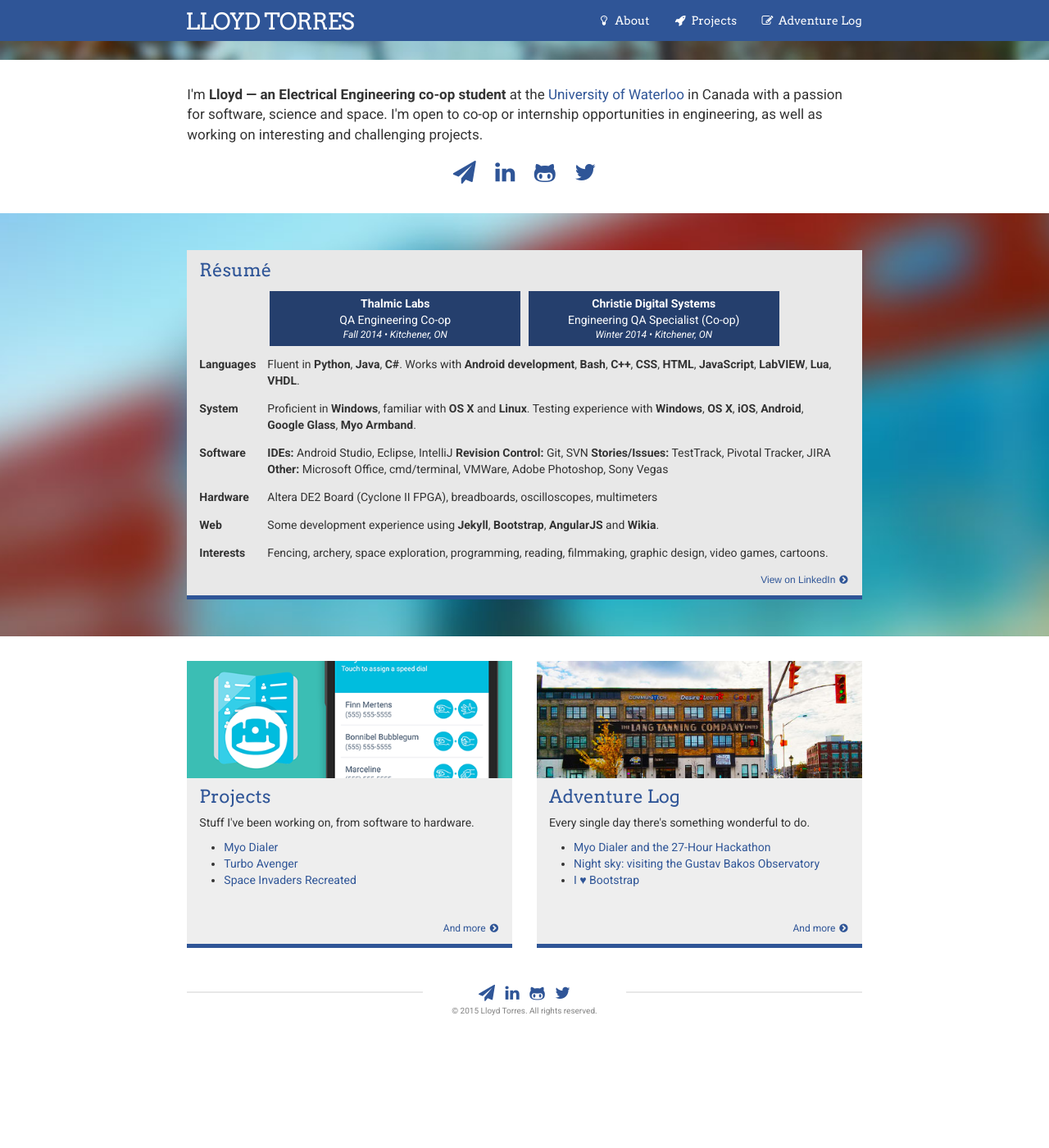
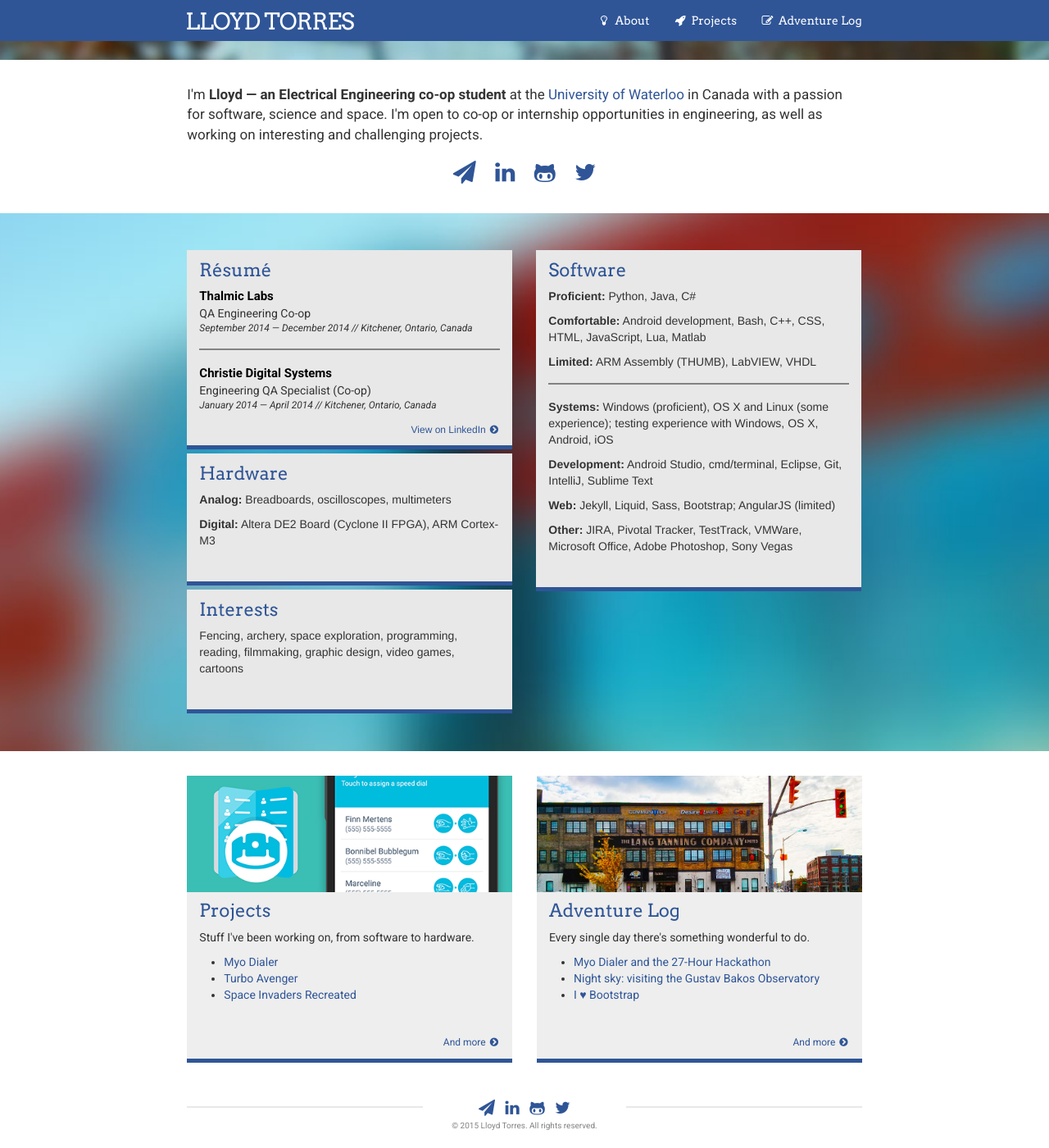
Before and after one commit to lloydtorres/lloydtorres.github.io, a Jekyll site: the page built from index.html, in a window 1280 px wide and 1400 px high, scrolled down 277 px. Shown: the whole window at 82% size. Built offline with Jekyll 4.4.1, drawn with Linux system fonts in a browser that asks for light colours; nearby versions of some CDN libraries; before the commit the page ends 1537 px from its top, so only the background shows below that.

Commit message:
Replace resume table with resume cards

```diff
--- a/_sass/_layout.scss
+++ b/_sass/_layout.scss
@@ -373,21 +373,25 @@
     }
 }
 
-.resume-container {
+.resume-space {
+    margin-top: 45px;
+    margin-bottom: 40px;
+}
+
+.resume-card {
     position: relative;
     background-color: $grey-color-light;
-    margin-top: 45px;
-    margin-bottom: 45px;
+    margin-bottom: 5px;
     border-bottom: 5px solid $mignonic-blue;
 }
 
 .resume-content {
     padding: 15px;
-    margin-bottom: 20px;
+    margin-bottom: 15px;
 
     h2 {
         margin-top: -3px;
-        margin-bottom: -1px;
+        margin-bottom: 5px;
         font-size: 22px;
         font-family: 'Arvo', serif;
         color: $mignonic-blue;
@@ -396,42 +400,32 @@
             color: $mignonic-blue;
         }
     }
+
 }
 
-.job-container {
-    padding-top: 10px;
-}
-
-.job-padding-override {
-    padding: 5px !important;
-    margin: 0 !important;
+.resume-entry {
+    margin-top: 10px;
+    margin-bottom: 10px;
 }
 
 .job-entry {
     width: 100%;
     height: auto;
+    margin-top: 10px;
+    margin-bottom: 10px;
+    width: 100%;
     display: block;
-    margin-left: auto;
-    margin-right: auto;
-    text-align: center;
-    padding: 5px;
-    width: 100%;
     font-family: 'Roboto', sans-serif;
-    color: white;
-    background-color: #253F6D;
 
     a {
-        color: white !important;
+        color: black !important;
     }
 
-    span {
-        display: block;
-    }
-
-    strong {
-        font-size: 14px;
+    .company {
+        font-size: 15px;
+        font-weight: bold;
         @include media-query($on-palm) {
-            font-size: 17px;
+            font-size: 18px;
         }
     }
 
@@ -443,11 +437,17 @@
     }
 }
 
-.job-desc {
-    color: white;
-    height: 50%;
-    text-align: center;
-    vertical-align: middle;
+.resume-divider {
+
+    height: 15px;
+
+    .inner {
+        border-bottom: 2px solid $grey-color;
+        height: 50%;
+        width: 100%;
+        margin-left: auto;
+        margin-right: auto;
+    }
 }
 
 .skill-overview {
--- a/index.html
+++ b/index.html
@@ -37,58 +37,101 @@
         <div class="curtain-header" style="background-image: url('/images/headers/resume-header.jpg');">
             <div class="container col-md-offset-2 col-md-8">
 
-                <div class="resume-container">
-                    <div class="resume-content">
-                        <h2><a href="https://www.linkedin.com/in/lartorres">Résumé</a></h2>
+                        <script>
+                        var $container = $('#masonry');
+                        $container.imagesLoaded( function() {
+                            $container.masonry({
+                                columnWidth: '.col-sm-6',
+                                itemSelector: '.col-sm-6'
+                            });
+                        });
+                        </script>
 
-                        <div class="row col-md-offset-1 col-md-10 job-container">
-                            <div class="col-sm-6 job-padding-override">
+                <div class="row resume-space js-masonry" id="masonry" data-masonry-options='{ "columnWidth": ".col-sm-6", "itemSelector": ".col-sm-6" }'>
+
+                    <div class="col-sm-6">
+
+                        <div class="resume-card resume-down-margin">
+                            <div class="resume-content">
+                                <h2><a href="https://www.linkedin.com/in/lartorres">Résumé</a></h2>
+
                                 <div class="job-entry">
-                                    <span><strong><a href="https://www.thalmic.com/">Thalmic Labs</a></strong></span>
-                                    <span class="position">QA Engineering Co-op</span>
-                                    <span class="caption">Fall 2014 • Kitchener, ON</span>
+                                    <div class="company"><a href="https://www.thalmic.com/">Thalmic Labs</a></div>
+                                    <div>QA Engineering Co-op</div>
+                                    <div class="caption">September 2014 — December 2014 // Kitchener, Ontario, Canada</div>
                                 </div>
+
+                                <div class="resume-divider"><div class="inner"></div></div>
+
+                                <div class="job-entry">
+                                    <div class="company"><a href="http://www.christiedigital.com/">Christie Digital Systems</a></div>
+                                    <div>Engineering QA Specialist (Co-op)</div>
+                                    <div class="caption">January 2014 — April 2014 // Kitchener, Ontario, Canada</div>
+                                </div>
+
                             </div>
-                            <div class="col-sm-6 job-padding-override">
-                                <div class="job-entry">
-                                    <span><strong><a href="http://www.christiedigital.com/">Christie Digital Systems</a></strong></span>
-                                    <span class="position">Engineering QA Specialist (Co-op)</span>
-                                    <span class="caption">Winter 2014 • Kitchener, ON</span>
+                            <a href="https://www.linkedin.com/in/lartorres" class="more">View on LinkedIn<span class="fa fa-chevron-circle-right"></span></a>
+                        </div>
+
+                    </div>
+
+                    <div class="col-sm-6">
+
+                        <div class="resume-card">
+                            <div class="resume-content">
+                                <h2>Software</h2>
+
+                                <div class="resume-entry">
+                                    <p><strong>Proficient:</strong> Python, Java, C#</p>
+                                    <p><strong>Comfortable:</strong> Android development, Bash, C++, CSS, HTML, JavaScript, Lua, Matlab</p>
+                                    <p><strong>Limited:</strong> ARM Assembly (THUMB), LabVIEW, VHDL</p>
                                 </div>
+
+                                <div class="resume-divider"><div class="inner"></div></div>
+
+                                <div class="resume-entry">
+                                    <p><strong>Systems:</strong> Windows (proficient), OS X and Linux (some experience); testing experience with Windows, OS X, Android, iOS</p>
+                                    <p><strong>Development:</strong> Android Studio, cmd/terminal, Eclipse, Git, IntelliJ, Sublime Text</p>
+                                    <p><strong>Web:</strong> Jekyll, Liquid, Sass, Bootstrap; AngularJS (limited)</p>
+                                    <p><strong>Other:</strong> JIRA, Pivotal Tracker, TestTrack, VMWare, Microsoft Office, Adobe Photoshop, Sony Vegas</p>
+                                </div>
+
                             </div>
                         </div>
 
-                        <table class="skill-overview">
-                            <tr>
-                                <td><strong>Languages</strong></td>
-                                <td>Fluent in <strong>Python</strong>, <strong>Java</strong>, <strong>C#</strong>. Works with <strong>Android development</strong>, <strong>Bash</strong>, <strong>C++</strong>,
-                                <strong>CSS</strong>, <strong>HTML</strong>, <strong>JavaScript</strong>, <strong>LabVIEW</strong>, <strong>Lua</strong>, <strong>VHDL</strong>.</td>
-                            </tr>
-                            <tr>
-                                <td><strong>System</strong></td>
-                                <td>Proficient in <strong>Windows</strong>, familiar with <strong>OS X</strong> and <strong>Linux</strong>. Testing experience with <strong>Windows</strong>,
-                                <strong>OS X</strong>, <strong>iOS</strong>, <strong>Android</strong>, <strong>Google Glass</strong>, <strong>Myo Armband</strong>.</td>
-                            </tr>
-                            <tr>
-                                <td><strong>Software</strong></td>
-                                <td><strong>IDEs:</strong> Android Studio, Eclipse, IntelliJ <strong>Revision Control:</strong> Git, SVN <strong>Stories/Issues:</strong> TestTrack, Pivotal Tracker,
-                                JIRA <strong>Other:</strong> Microsoft Office, cmd/terminal, VMWare, Adobe Photoshop, Sony Vegas</td>
-                            </tr>
-                            <tr>
-                                <td><strong>Hardware</strong></td>
-                                <td>Altera DE2 Board (Cyclone II FPGA), breadboards, oscilloscopes, multimeters</td>
-                            </tr>
-                            <tr>
-                                <td><strong>Web</strong></td>
-                                <td>Some development experience using <strong>Jekyll</strong>, <strong>Bootstrap</strong>, <strong>AngularJS</strong> and <strong>Wikia</strong>.</td>
-                            </tr>
-                            <tr>
-                                <td><strong>Interests</strong></td>
-                                <td>Fencing, archery, space exploration, programming, reading, filmmaking, graphic design, video games, cartoons.</td>
-                            </tr>
-                        </table>
                     </div>
-                    <a href="https://www.linkedin.com/in/lartorres" class="more">View on LinkedIn<span class="fa fa-chevron-circle-right"></span></a>
+
+                    <div class="col-sm-6">
+
+                        <div class="resume-card">
+                            <div class="resume-content">
+                                <h2>Hardware</h2>
+
+                                <div class="resume-entry">
+                                    <p><strong>Analog:</strong> Breadboards, oscilloscopes, multimeters</p>
+                                    <p><strong>Digital:</strong> Altera DE2 Board (Cyclone II FPGA), ARM Cortex-M3</p>
+                                </div>
+
+                            </div>
+                        </div>
+
+                    </div>
+
+                    <div class="col-sm-6">
+
+                        <div class="resume-card">
+                            <div class="resume-content">
+                                <h2>Interests</h2>
+
+                                <div class="resume-entry">
+                                    <p>Fencing, archery, space exploration, programming, reading, filmmaking, graphic design, video games, cartoons</p>
+                                </div>
+
+                            </div>
+                        </div>
+
+                    </div>
+
                 </div>
 
             </div><!-- /container -->
```
